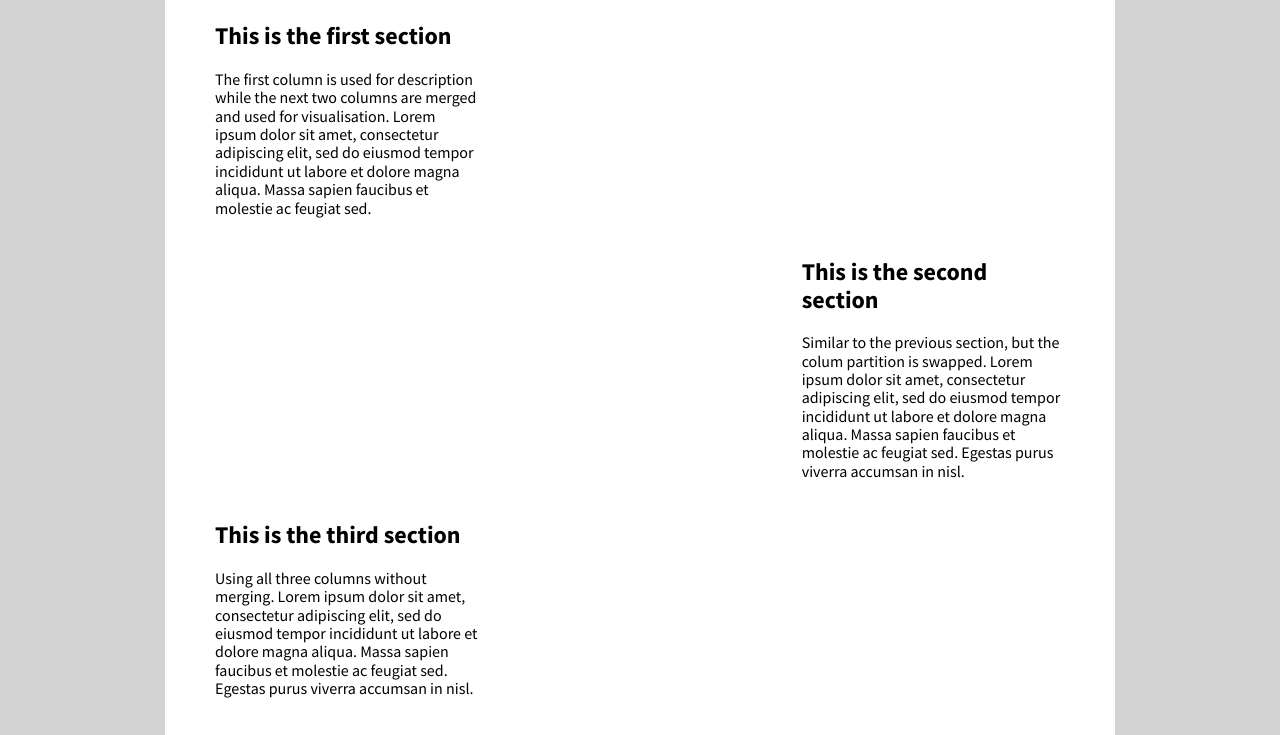
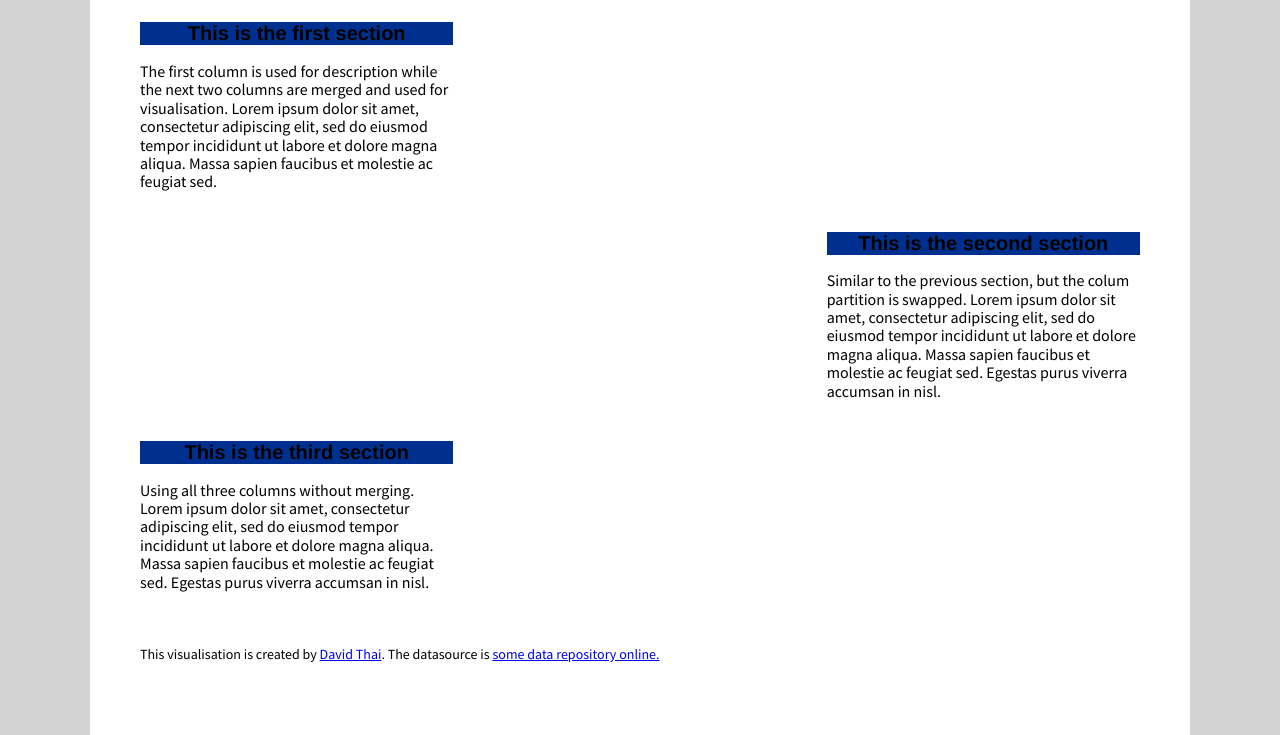
Before and after one commit to davo12312/FIT3179, a plain HTML site: page Asgn2/index.html in a window 1280 px wide. Shown: the part 163-898 px from the top of the page. Drawn offline with nearby package versions, Linux system fonts and the light colour scheme; a script that the page names is missing.

Commit message:
Update index.html

```diff
--- a/Asgn2/index.html
+++ b/Asgn2/index.html
@@ -24,12 +24,18 @@
       font-size: 50px;
       text-align: center;
     }
+    h2{
+      font-size: 20px;
+      text-align: center;
+      font-family: Helvetica, Arial, sans-serif;
+      background-color: #00308F;
+    }
      body{
        background-color: lightgrey;
      }
      .page{
        height: 2000px;
-       width: 850px;
+       width: 1000px;
        background-color: white;
        margin: auto;
        padding: 50px;
```
